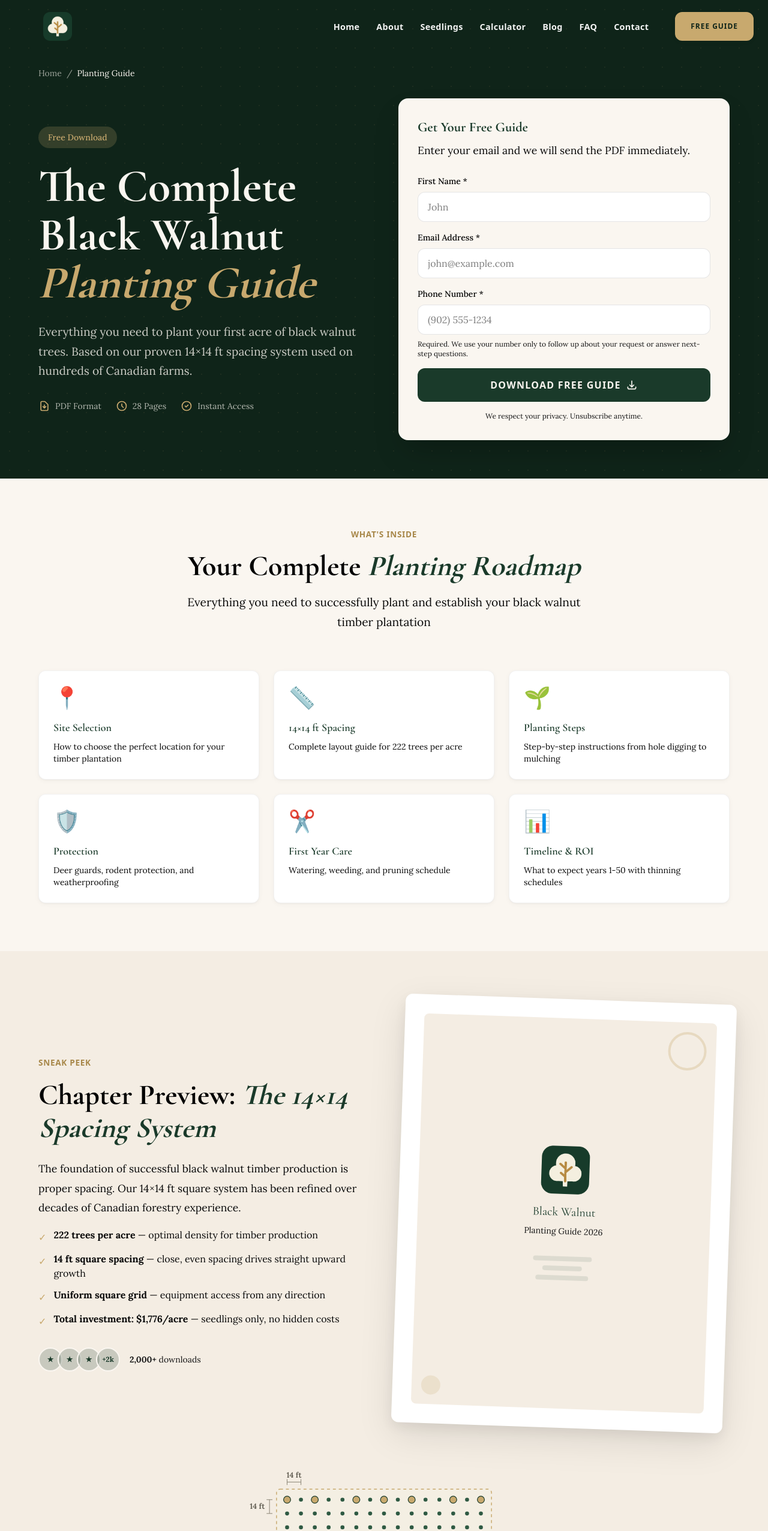
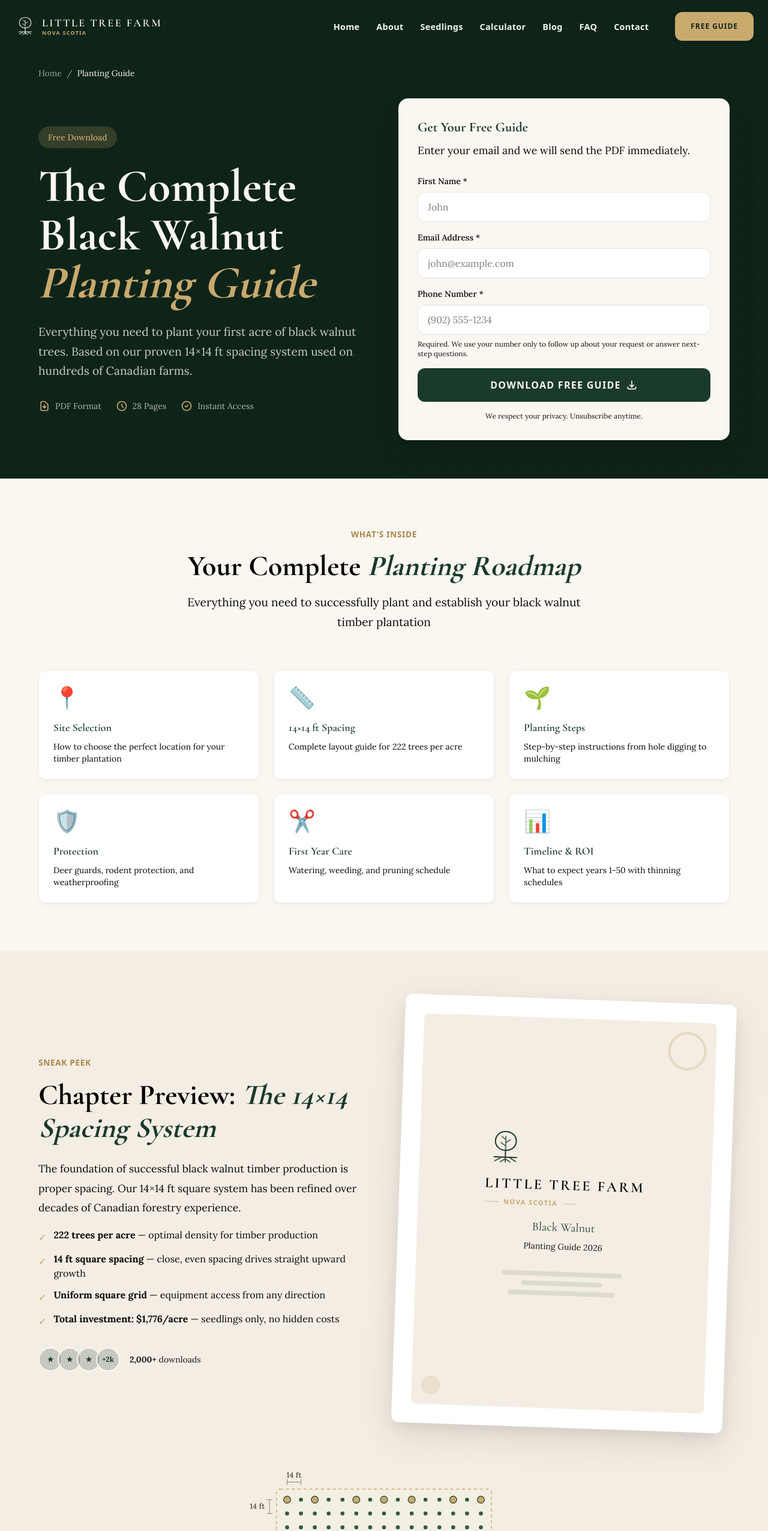
Before and after one commit to knightcoder0110-boop/littletreefarms-web, a Next.js app: page /guide in a window 1280 px wide. Shown: the top 2553 px of the page at 60% size. Built offline with nearby package versions, Linux system fonts and the light colour scheme.

Commit message:
Use ecommerce brand lockup across Timber site

```diff
--- a/src/app/guide/GuidePageClient.tsx
+++ b/src/app/guide/GuidePageClient.tsx
@@ -11,8 +11,8 @@ import {
 } from "@/lib/leads/phone";
 import { useToast } from "@/components/ui/ToastProvider";
 import { PlantingGrid } from "@/components/sections/PlantingGrid";
+import { Brand } from "@/components/layout/Brand";
 import Link from "next/link";
-import Image from "next/image";
 
 /**
  * Guide Page Client Component - Lead Magnet
@@ -412,14 +412,7 @@ export default function GuidePageClient() {
               <div className="bg-white rounded-xl shadow-xl p-8 transform rotate-2 hover:rotate-0 transition-transform duration-500">
                 <div className="aspect-[3/4] bg-parchment rounded-lg flex items-center justify-center relative overflow-hidden">
                   <div className="text-center p-8">
-                    <div className="w-20 h-20 mx-auto mb-4 relative">
-                      <Image
-                        src="/little-tree-farms-logo.png"
-                        alt="Little Tree Farm"
-                        fill
-                        className="object-contain"
-                      />
-                    </div>
+                    <Brand variant="full" tone="light" className="mx-auto mb-4 items-center text-center" />
                     <h4 className="text-forest font-display text-xl mb-2">Black Walnut</h4>
                     <p className="text-ink-muted text-sm">Planting Guide 2026</p>
                     <div className="mt-8 space-y-2">
--- /dev/null
+++ b/src/components/layout/Brand.tsx
@@ -0,0 +1,68 @@
+import Link from "next/link";
+import { businessInfo } from "@/lib/config/business";
+
+export function BrandMark({ className = "" }: { className?: string }) {
+  return (
+    <svg
+      viewBox="0 0 48 48"
+      fill="none"
+      stroke="currentColor"
+      strokeWidth="1.5"
+      strokeLinecap="round"
+      strokeLinejoin="round"
+      aria-hidden="true"
+      focusable="false"
+      className={className}
+    >
+      <path d="M24 4c7.5 0 13 5 13 12 0 6.5-5.5 11.5-13 11.5S11 22.5 11 16C11 9 16.5 4 24 4Z" />
+      <path d="M24 10v17.5M24 14l-5-3.5M24 18l5.5-4M24 22l-6-4" opacity="0.7" />
+      <path d="M24 27.5V36" />
+      <path d="M10 36h28" />
+      <path d="M24 36v6M24 38l-6 4M24 38l6 4M18 37l-7 4M30 37l7 4" opacity="0.8" />
+    </svg>
+  );
+}
+
+type BrandProps = {
+  variant?: "compact" | "full";
+  tone?: "light" | "dark";
+  className?: string;
+};
+
+export function Brand({ variant = "compact", tone = "light", className = "" }: BrandProps) {
+  const isDark = tone === "dark";
+  const titleClass = isDark ? "text-cream" : "text-ink";
+  const markClass = isDark ? "text-cream" : "text-forest";
+
+  if (variant === "full") {
+    return (
+      <Link href="/" className={`flex flex-col items-start gap-3 transition-opacity hover:opacity-80 ${className}`} aria-label="Home">
+        <BrandMark className={`h-16 w-16 ${markClass}`} />
+        <div>
+          <p className={`font-display text-2xl font-semibold uppercase tracking-[0.14em] ${titleClass}`}>
+            {businessInfo.name}
+          </p>
+          <p className="mt-1 flex items-center gap-2 font-ui text-[0.68rem] font-bold uppercase tracking-[0.14em] text-gold">
+            <span className="h-px w-6 bg-gold/70" aria-hidden="true" />
+            {businessInfo.address.state}
+            <span className="h-px w-6 bg-gold/70" aria-hidden="true" />
+          </p>
+        </div>
+      </Link>
+    );
+  }
+
+  return (
+    <Link href="/" className={`group flex items-center gap-2.5 transition-opacity hover:opacity-80 ${className}`} aria-label="Home">
+      <BrandMark className={`h-9 w-9 shrink-0 ${markClass} transition-colors group-hover:text-gold`} />
+      <span className="flex flex-col">
+        <span className={`font-display text-lg font-semibold uppercase leading-none tracking-[0.14em] ${titleClass}`}>
+          {businessInfo.name}
+        </span>
+        <span className="mt-1 font-ui text-[0.56rem] font-bold uppercase leading-none tracking-[0.14em] text-gold">
+          {businessInfo.address.state}
+        </span>
+      </span>
+    </Link>
+  );
+}
--- a/src/components/layout/Footer.tsx
+++ b/src/components/layout/Footer.tsx
@@ -1,6 +1,6 @@
 import Link from "next/link";
-import Image from "next/image";
 import { businessInfo } from "@/lib/config/business";
+import { Brand } from "@/components/layout/Brand";
 
 const learnLinks = [
   { href: "/about", label: "About Us" },
@@ -47,22 +47,7 @@ export function Footer() {
 
           {/* Brand col */}
           <div className="flex flex-col gap-6">
-            <Link
-              href="/"
-              className="flex flex-col items-start gap-4 text-cream transition-opacity hover:opacity-80"
-              aria-label="Home"
-            >
-              <div className="w-32 h-32 shrink-0 relative">
-                <Image
-                  src="/little-tree-farms-logo-dark-theme.png"
-                  alt="Little Tree Farm Logo"
-                  fill
-                  className="object-contain"
-                  sizes="(max-width: 768px) 128px, 128px"
-                />
-              </div>
-              <span className="font-display text-2xl font-bold">{businessInfo.name}</span>
-            </Link>
+            <Brand variant="full" tone="dark" />
             <p className="text-intro text-white/90 max-w-[26ch] font-medium">
               {businessInfo.tagline}
             </p>
--- a/src/components/layout/Navbar.tsx
+++ b/src/components/layout/Navbar.tsx
@@ -1,9 +1,8 @@
 "use client";
 
 import Link from "next/link";
-import Image from "next/image";
 import { useState, useEffect } from "react";
-import { businessInfo } from "@/lib/config/business";
+import { Brand } from "@/components/layout/Brand";
 
 const navLinks = [
   { href: "/", label: "Home" },
@@ -46,23 +45,7 @@ export function Navbar() {
         />
 
         <div className="max-w-[1400px] mx-auto px-6 flex items-center justify-between">
-          {/* Logo - Rectangular format */}
-          <Link
-            href="/"
-            className="flex items-center z-[1001] transition-opacity hover:opacity-80"
-            aria-label="Home"
-          >
-            <div className="w-36 h-12 shrink-0 relative">
-              <Image
-                src={isScrolled ? "/little-tree-farms-logo.png" : "/little-tree-farms-logo-dark-theme.png"}
-                alt="Little Tree Farm Logo"
-                fill
-                className="object-contain"
-                priority
-                sizes="(max-width: 768px) 144px, 144px"
-              />
-            </div>
-          </Link>
+          <Brand tone={isScrolled ? "light" : "dark"} className="z-[1001]" />
 
           {/* Desktop nav (Hidden on mobile) */}
           <nav className="flex items-center gap-8 max-[900px]:hidden">
```
